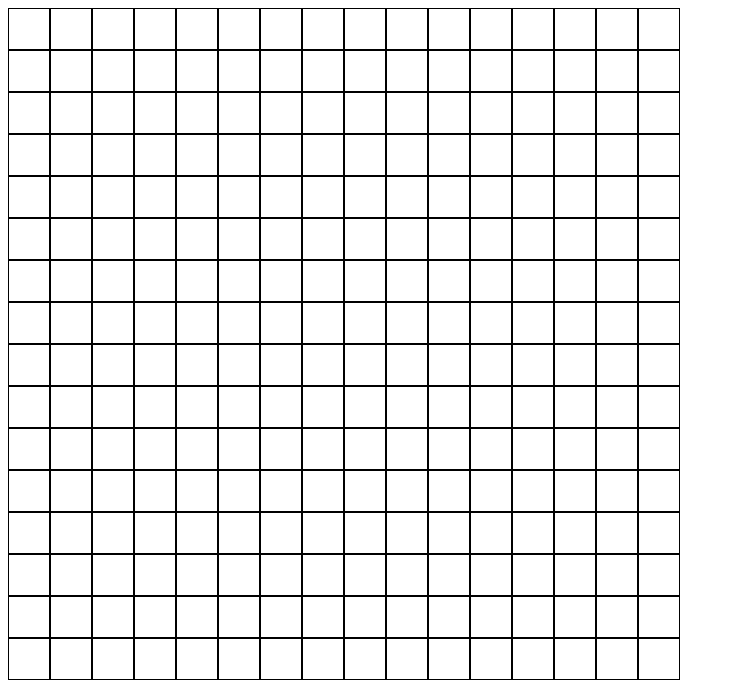
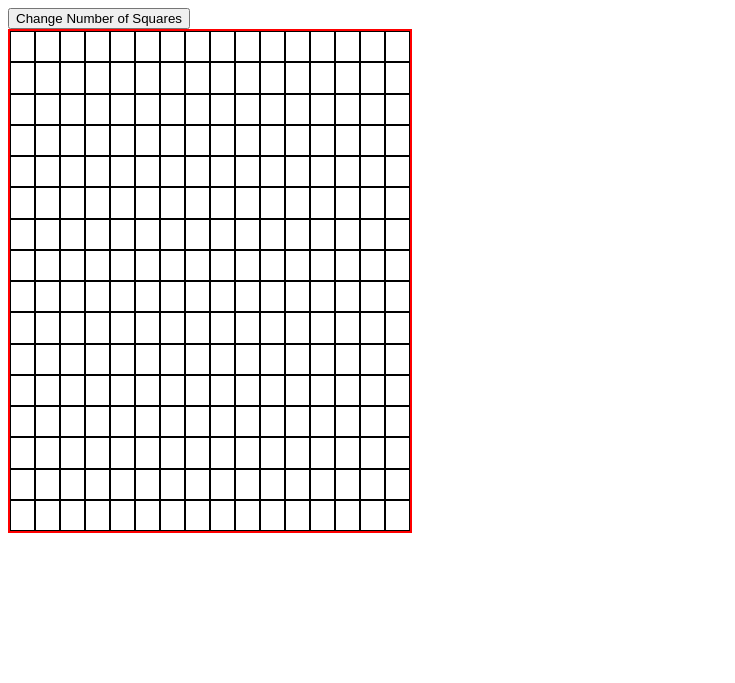
Before and after one commit to PandesalPanpan/etch-a-sketch, a plain HTML site: page index.html in a window 1280 px wide. Shown: the whole page, without its empty margins (0-735 px from the left). Drawn offline with Linux system fonts and the light colour scheme.

Commit message:
Add changeable number of squares and fixed container size

```diff
--- a/index.html
+++ b/index.html
@@ -8,6 +8,7 @@
     <link rel="stylesheet" href="./styles.css">
 </head>
 <body>
+    <button>Change Number of Squares</button>
     <div class="container">
 
     </div>
--- a/script.js
+++ b/script.js
@@ -1,15 +1,22 @@
 // Create 16x16 square divs
 const container = document.querySelector('.container');
-console.log('Test')
 
-// Display 16 boxes in a single row, and create 16 rows
-// Create the first Columns w/ display flex
-for (let i = 0; i < 16; i++)
+
+// Create a function that creates a grid
+function updateGrid(gridSize = 16)
+{
+    // Check if grid exists
+    while (container.firstChild)
+    {
+        container.removeChild(container.firstChild);
+    }
+
+    for (let i = 0; i < gridSize; i++)
         {
             const column = document.createElement('div');
             column.classList.add('column');
             // Loop through 16 columns to add the rows
-    for (let j = 0; j < 16; j++)
+            for (let j = 0; j < gridSize; j++)
             {
                 const row = document.createElement('div')
                 row.classList.add('row');
@@ -18,3 +25,19 @@ for (let i = 0; i < 16; i++)
 
             container.appendChild(column);
         }
+}
+// Output -> Clears the container and adds the new grid
+
+
+const changeBtn = document.querySelector('button').addEventListener('click', () => {
+    let newGridSize;
+
+    do
+    {
+        newGridSize = +prompt("Number of Squares", "16");
+    }   while(newGridSize > 100 || newGridSize <= 0)
+
+    updateGrid(newGridSize);
+});
+
+updateGrid();
--- a/styles.css
+++ b/styles.css
@@ -1,10 +1,22 @@
 .container {
     display: flex;
-    flex-flow: row wrap;
+    flex-flow: row nowrap;
+    width: 400px;
+    height: 500px;
+    border: 2px solid red;
+}
+
+.column {
+    display: flex;
+    flex: 1;
+    flex-direction: column;
 }
 
 .row {
     border: 1px solid black;
-    width: 5vh;
-    height: 5vh;
+    flex: 1;
 }
+
+.row:hover {
+    background-color: black;
+}
```
Lines whose indentation alone changed are shown as unchanged.
